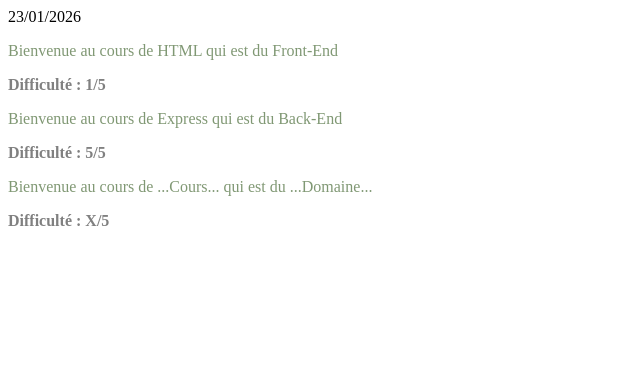
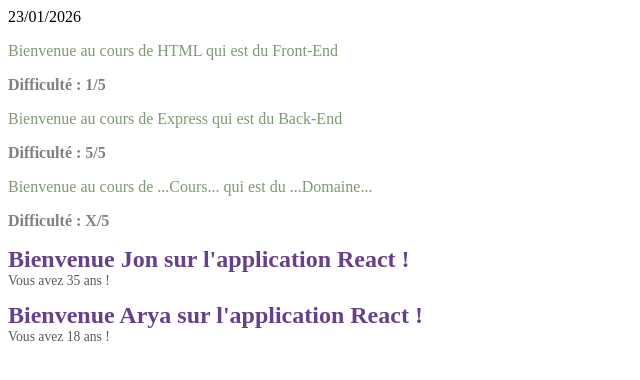
Before and after one commit to nabila-tamajnit/demo-react, a React (Vite) app: page / in a window 1280 px wide. Shown: the top 380 px of the page, without its empty margins (0-640 px from the left). Built offline with nearby package versions, Linux system fonts and the light colour scheme.

Commit message:
add exo 1

```diff
--- a/src/App.jsx
+++ b/src/App.jsx
@@ -1,5 +1,6 @@
 import './App.css'
 import { Demo1Component } from './demos/1_Base_Component/Demo1Component'
+import { Exo1 } from './exos/1_Creation_Composant/Exo1'
 
 function App() {
 
@@ -10,6 +11,9 @@
       <Demo1Component name="HTML" type="Front-End" difficulty={1} />
       <Demo1Component name="Express" type="Back-End" difficulty={5} />
       <Demo1Component />
+
+      <Exo1 name="Jon" age={35} />
+      <Exo1 name="Arya" />
     </>
   )
 }
--- /dev/null
+++ b/src/exos/1_Creation_Composant/Exo1.jsx
@@ -0,0 +1,13 @@
+import style from './Exo1.module.css';
+
+export const Exo1 = (props) => {
+
+    const { name, age = 18 } = props;
+
+    return (
+        <>
+        <p className={style.gros}>Bienvenue {name} sur l'application React !</p>
+        <p className={style.petit}>Vous avez {age} ans !</p>
+        </>
+    );
+}
--- /dev/null
+++ b/src/exos/1_Creation_Composant/Exo1.module.css
@@ -0,0 +1,13 @@
+.gros {
+    font-size: 1.5rem;
+    font-weight: bold;
+    color: rgb(103, 64, 140);
+    margin: 0;
+    margin-top: 0.8rem;
+}
+
+.petit {
+    font-size: 0.85rem;
+    color: rgb(92, 88, 88);
+    margin: 0;
+}
```
